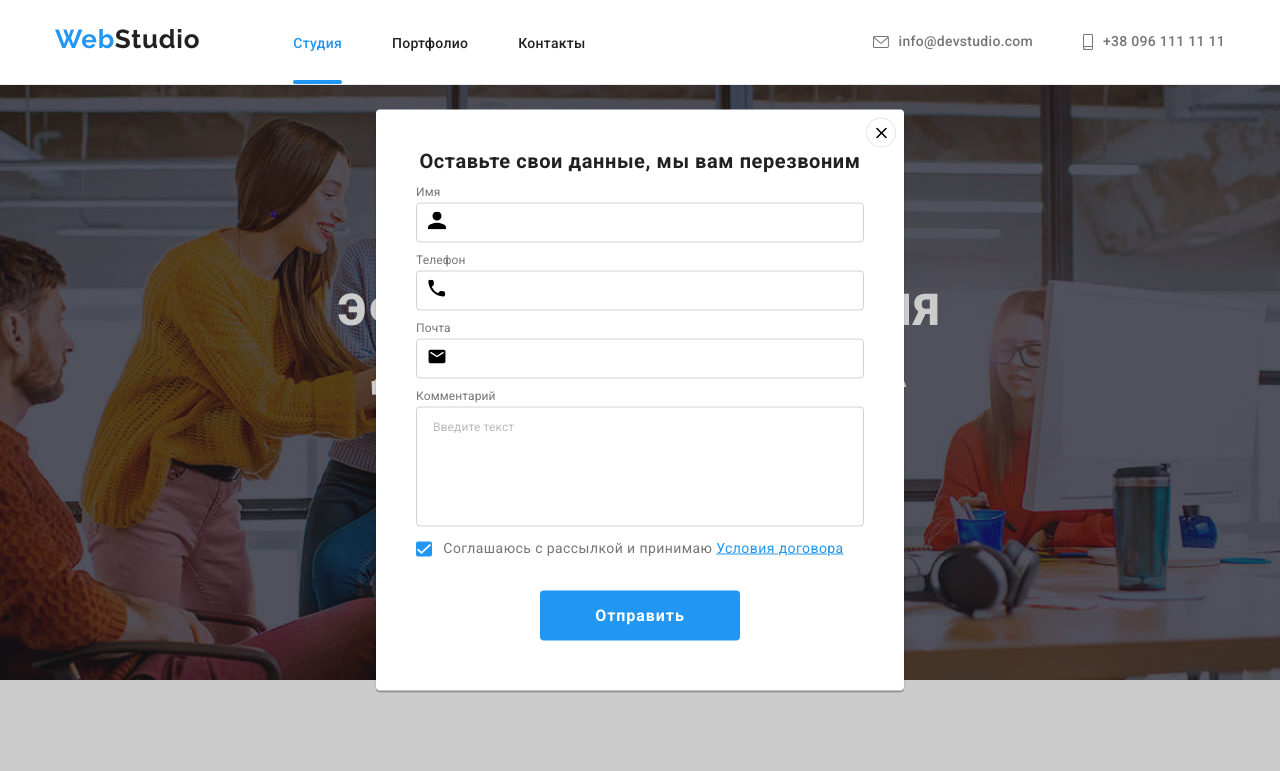
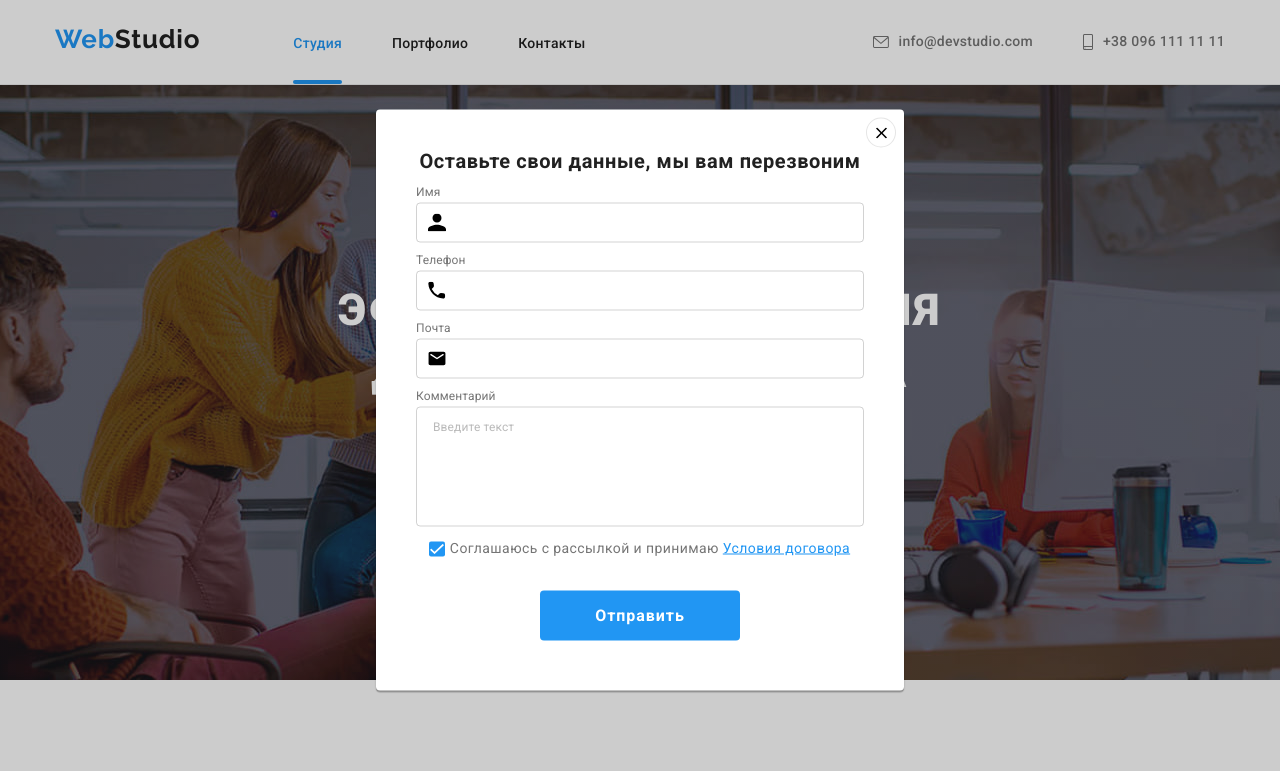
Before and after one commit to smisyuk4/goit-markup-hw-06, a plain HTML site: page index.html in a window 1280 px wide. Both pictures are taken after a click on the button "Заказать услугу". Shown: the top 771 px of the page. Drawn offline with nearby package versions, Linux system fonts and the light colour scheme.

Commit message:
отступ у чек бокса, z-index у бекдропа, валидатор

```diff
--- a/css/styles.css
+++ b/css/styles.css
@@ -710,6 +710,7 @@ p {
     left: 0;
     width: 100vw;
     height: 100vh;
+    z-index: 999;
 
     background-color: rgba(0, 0, 0, 0.2);
 
@@ -786,6 +787,8 @@ p {
     display: flex;
     flex-direction: column;
     margin-bottom: 10px;
+
+    position: relative;
 }
 
 .modal-form-label:last-child {
@@ -800,10 +803,6 @@ p {
     letter-spacing: 0.01em;
 
     color: var(--second-color);
-}
-
-.modal-input-wrp {
-    position: relative;
 }
 
 .modal-form-input {
@@ -831,7 +830,7 @@ p {
     top: 0;
     left: 0;
 
-    transform: translateY(50%);
+    transform: translateY(calc(58px / 2));
     margin-left: 12px;
 
     transition: fill var(--animation-regular);
@@ -873,6 +872,7 @@ p {
     display: inline-flex;
     align-items: center;
     justify-content: center;
+    margin-left: calc(54px - 41px);
 }
 
 .form-checkbox-icon.empty {
@@ -897,7 +897,7 @@ p {
 }
 
 .form-checkbox-agreement {
-    margin-left: 7px;
+    margin-left: calc(7px + 13px);
     font-size: 14px;
     line-height: 1.71;
     letter-spacing: 0.03em;
@@ -916,8 +916,6 @@ p {
     opacity: 1;
 }
 
-
-
 .modal-form-btn {
     display: block;
     margin: 0 auto;
--- a/index.html
+++ b/index.html
@@ -417,32 +417,26 @@
             <form class="modal-form" name="client-info">
                 <label class="modal-form-label">
                     <span class="modal-form-dsc">Имя</span>
-                    <div class="modal-input-wrp">
                     <svg class="modal-form-icon" width="18" height="18">
                         <use href="./images/icons/icons.svg#icon-man"></use>
                     </svg>
                     <input class="modal-form-input" type="text" name="client-name" required>
-                    </div>
                 </label>
 
                 <label class="modal-form-label">
                     <span class="modal-form-dsc">Телефон</span>
-                    <div class="modal-input-wrp">
                     <svg class="modal-form-icon" width="18" height="18">
                         <use href="./images/icons/icons.svg#icon-phone"></use>
                     </svg>
                     <input class="modal-form-input" type="tel" name="client-phone" required>
-                    </div>
                 </label>
 
                 <label class="modal-form-label">
                     <span class="modal-form-dsc">Почта</span>
-                    <div class="modal-input-wrp">
                     <svg class="modal-form-icon" width="18" height="18">
                         <use href="./images/icons/icons.svg#icon-letter"></use>
                     </svg>
                     <input class="modal-form-input" type="email" name="client-email" required>
-                    </div>
                 </label>
 
                 <label class="modal-form-label">
```
Lines whose indentation alone changed are shown as unchanged.
